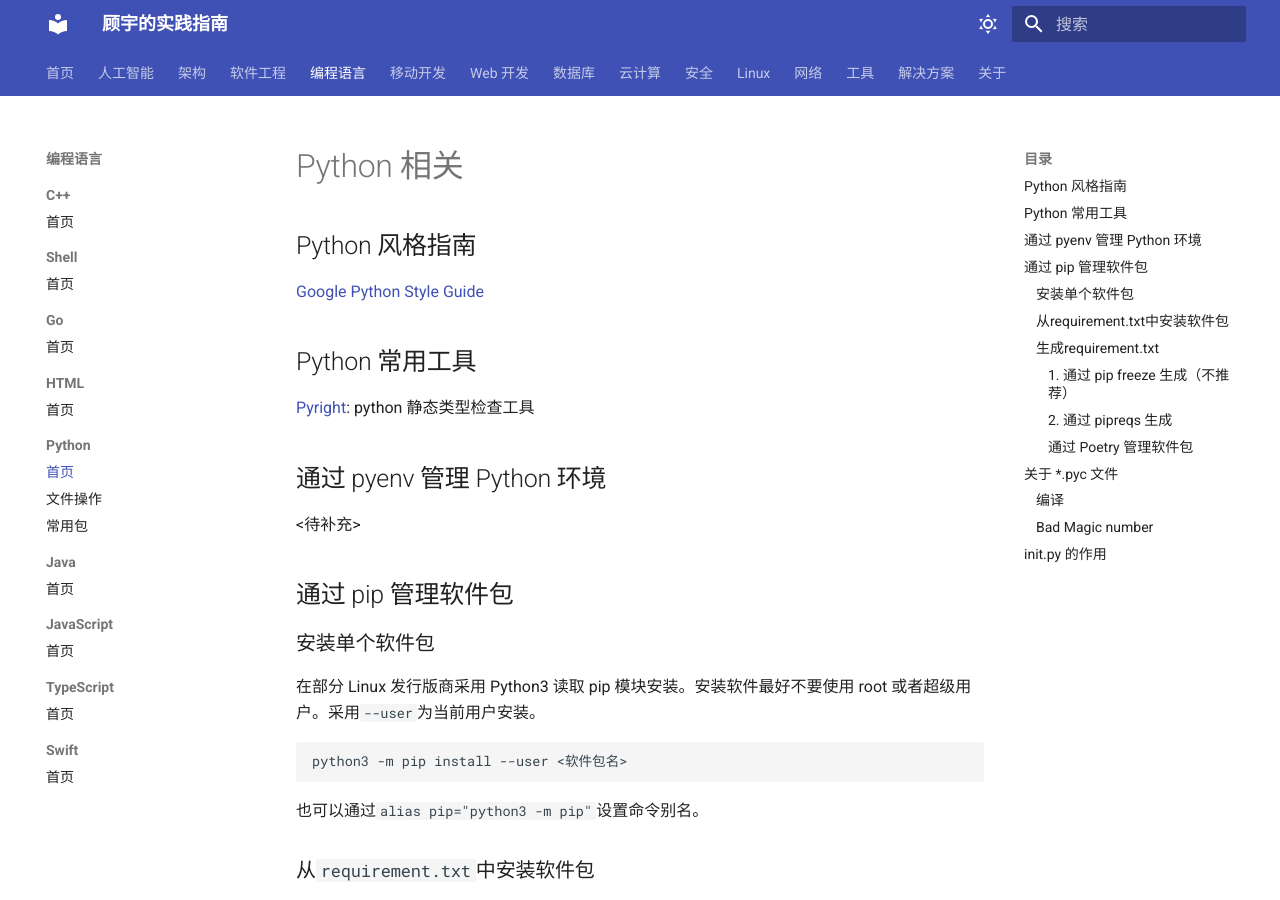
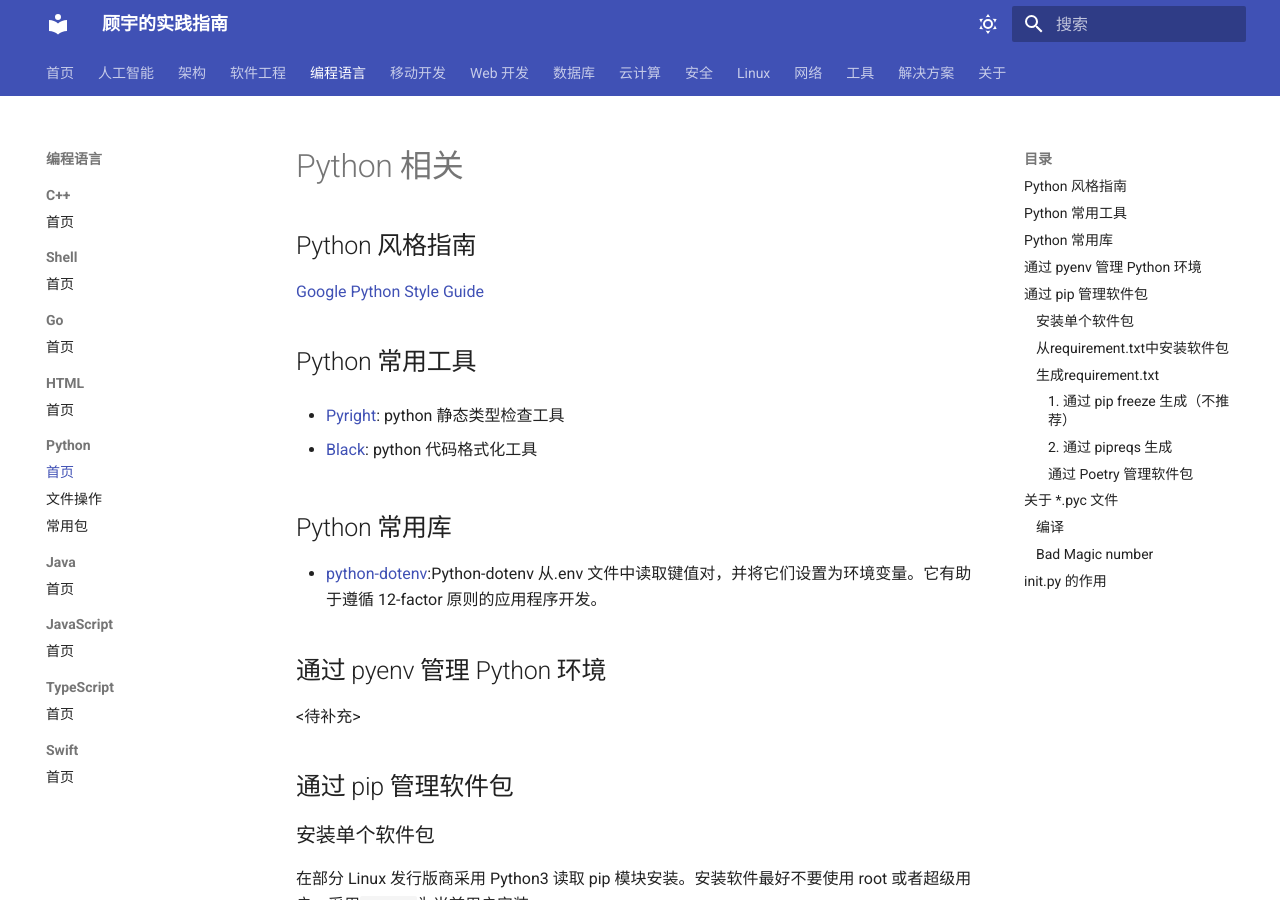
Before and after one commit to wizardbyron/guides, an MkDocs documentation site: the page built from docs/programming/python/index.md, in a window 1280 px wide and 900 px high. Built offline with MkDocs 1.6.1 and Material for MkDocs 9.7.7, drawn with Linux system fonts in a browser that asks for light colours.

Commit message:
python: add black and python-dotenv

```diff
--- a/docs/programming/python/index.md
+++ b/docs/programming/python/index.md
@@ -7,7 +7,13 @@
 
 ## Python 常用工具
 
-[Pyright](https://github.com/microsoft/pyright): python 静态类型检查工具
+- [Pyright](https://github.com/microsoft/pyright): python 静态类型检查工具
+
+- [Black](https://github.com/psf/black): python 代码格式化工具
+
+## Python 常用库
+
+- [python-dotenv](https://github.com/theskumar/python-dotenv):Python-dotenv 从.env 文件中读取键值对，并将它们设置为环境变量。它有助于遵循 12-factor 原则的应用程序开发。
 
 ## 通过 pyenv 管理 Python 环境
 
```
